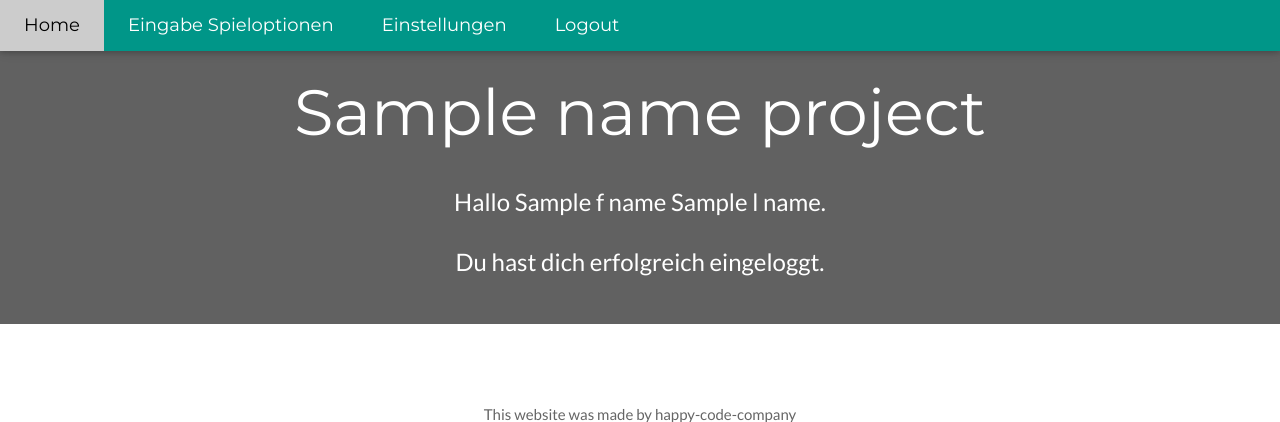
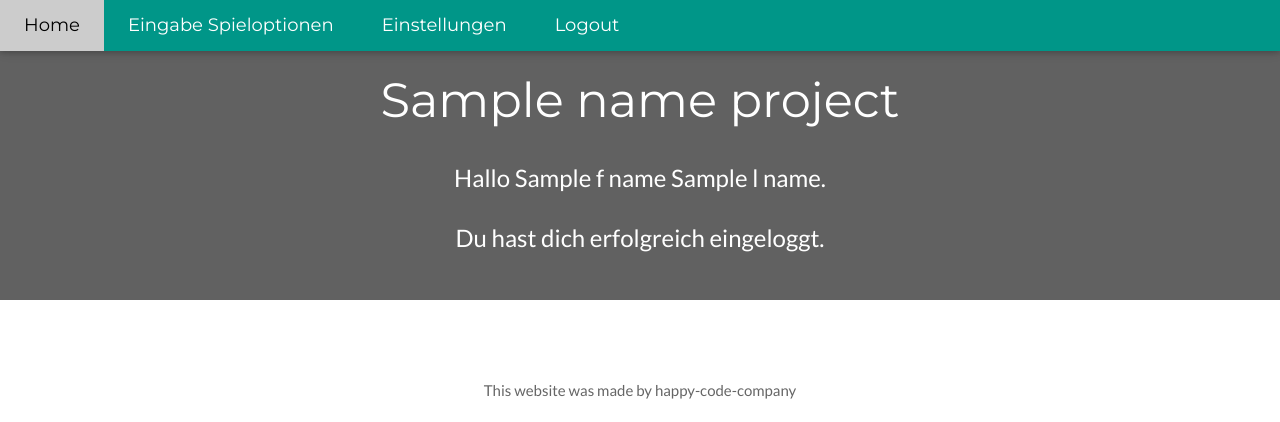
Before and after one commit to TomBenRu/hcc_plan_api, a FastAPI app: template templates/index_home.html in a window 1280 px wide. Shown: the top 422 px of the page. Run offline with FastAPI, Linux system fonts and the light colour scheme; the template is opened without the code that fills it: most values are stand-ins (such as "Sample title", 1, 10 or a date in 2020); parts of the project's set-up code (start-up, migrations or seed data) failed here and were passed over.

Commit message:
still work in progress

```diff
--- a/templates/index_base.html
+++ b/templates/index_base.html
@@ -173,7 +173,7 @@
 <!-- Header -->
 <header class="w3-container w3-dark-grey w3-center padding-top-container">
   {% block cont_header %}
-  <h1 class="w3-margin w3-xxlarge">{{ name_project }}</h1>
+  <h1 class="w3-margin w3-xxxlarge">{{ name_project }}</h1>
   {% if InvalidCredentials == True %}
       <p class="w3-xxlarge">Loggin fehlgeschlagen.</p>
   {% endif %}
--- a/templates/index_home.html
+++ b/templates/index_home.html
@@ -13,7 +13,7 @@
     <a href="{{ url_for('logout') }}" class="w3-bar-item w3-button w3-padding-large">Logout</a>
 {% endblock %}
 {% block cont_header %}
-<h1 class="w3-margin w3-jumbo">{{ name_project }}</h1>
+<h1 class="w3-margin w3-xxxlarge">{{ name_project }}</h1>
   <p class="w3-xlarge">Hallo {{ f_name }} {{ l_name }}.</p>
   <p class="w3-xlarge">Du hast dich erfolgreich eingeloggt.</p>
 {% endblock %}
```
